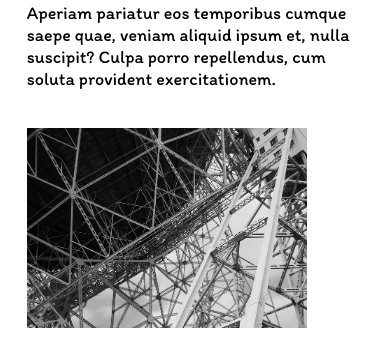
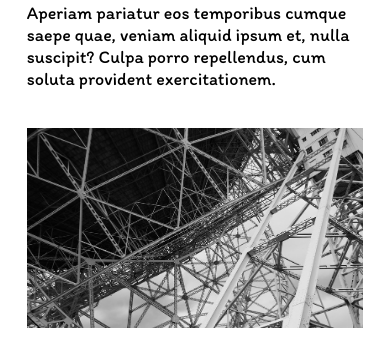
Before and after one commit to Muralikrishnan08/web1, a plain HTML site: page index.html in a window 390 px wide. Shown: the part 470-810 px from the top of the page. Drawn offline with Linux system fonts and the light colour scheme; a web font is replaced by a local one.

Commit message:
Update index.html

```diff
--- a/index.html
+++ b/index.html
@@ -90,7 +90,7 @@
             img {
                 float: left;
                 height: 200px;
-                width: 280px;
+                width: 90%;
                 margin: 5%;
             }
 
```
